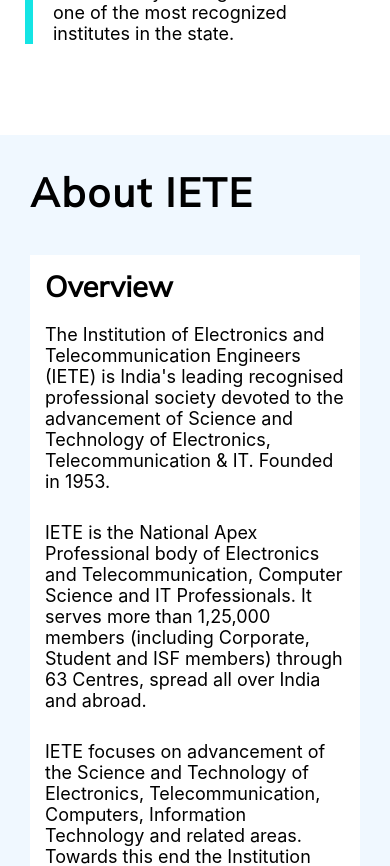
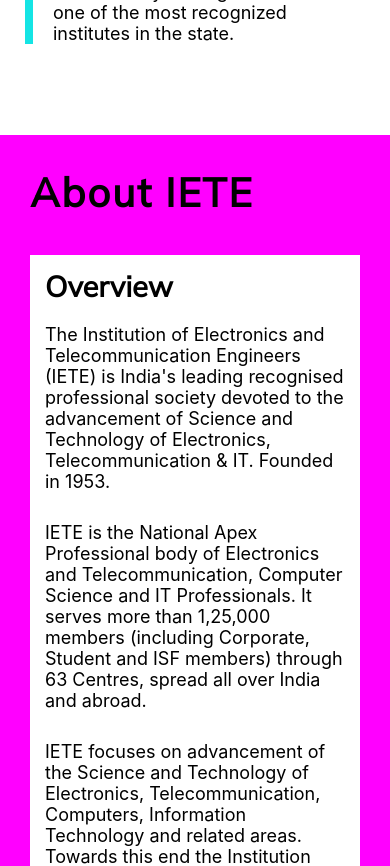
Before and after one commit to ietesfmec/website, a Next.js app: page /home in a window 390 px wide. Shown: the part 1000-1866 px from the top of the page. Built offline with nearby package versions, Linux system fonts and the light colour scheme.

Commit message:
optimization

```diff
--- a/components/Home/Info/Info.module.css
+++ b/components/Home/Info/Info.module.css
@@ -2,6 +2,67 @@
     padding: 30px;
     background-color:aliceblue;
 }
+@media screen and (max-width:1500px) {
+    .encloser {
+        background-color: red;
+    }
+}
+@media screen and (max-width:1400px) {
+    .encloser {
+        background-color: orange;
+    }
+}
+@media screen and (max-width:1300px) {
+    .encloser {
+        background-color: orange;
+    }
+}
+@media screen and (max-width:1200px) {
+    .encloser {
+        background-color: green;
+    }
+}
+@media screen and (max-width:1100px) {
+    .encloser {
+        background-color: #f1f1f1;
+    }
+}
+@media screen and (max-width:1000px) {
+    .encloser {
+        background-color: black;
+    }
+}
+@media screen and (max-width:900px) {
+    .encloser {
+        background-color: brown;
+    }
+}
+@media screen and (max-width:800px) {
+    .encloser {
+        background-color: yellow;
+    }
+}
+@media screen and (max-width:700px) {
+    .encloser {
+        background-color: bluw;
+    }
+}
+@media screen and (max-width:600px) {
+    .encloser {
+        background-color: skyblue;
+    }
+}
+@media screen and (max-width:500px) {
+    .encloser {
+        background-color: cyan;
+    }
+}
+@media screen and (max-width:400px) {
+    .encloser {
+        background-color: magenta;
+    }
+}
+
 .encloser > h1 {
     margin-bottom: 40px;
     font-family: Mulish;
```
